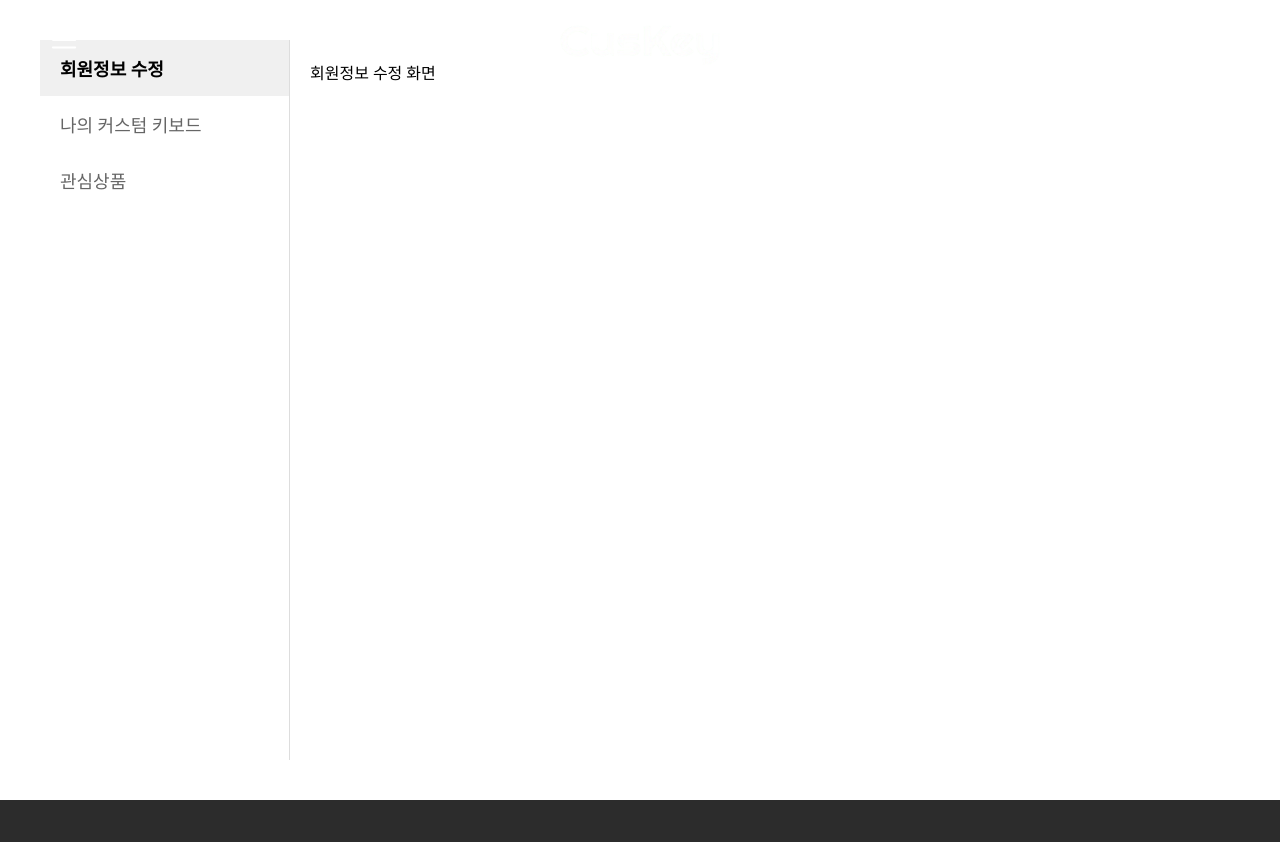
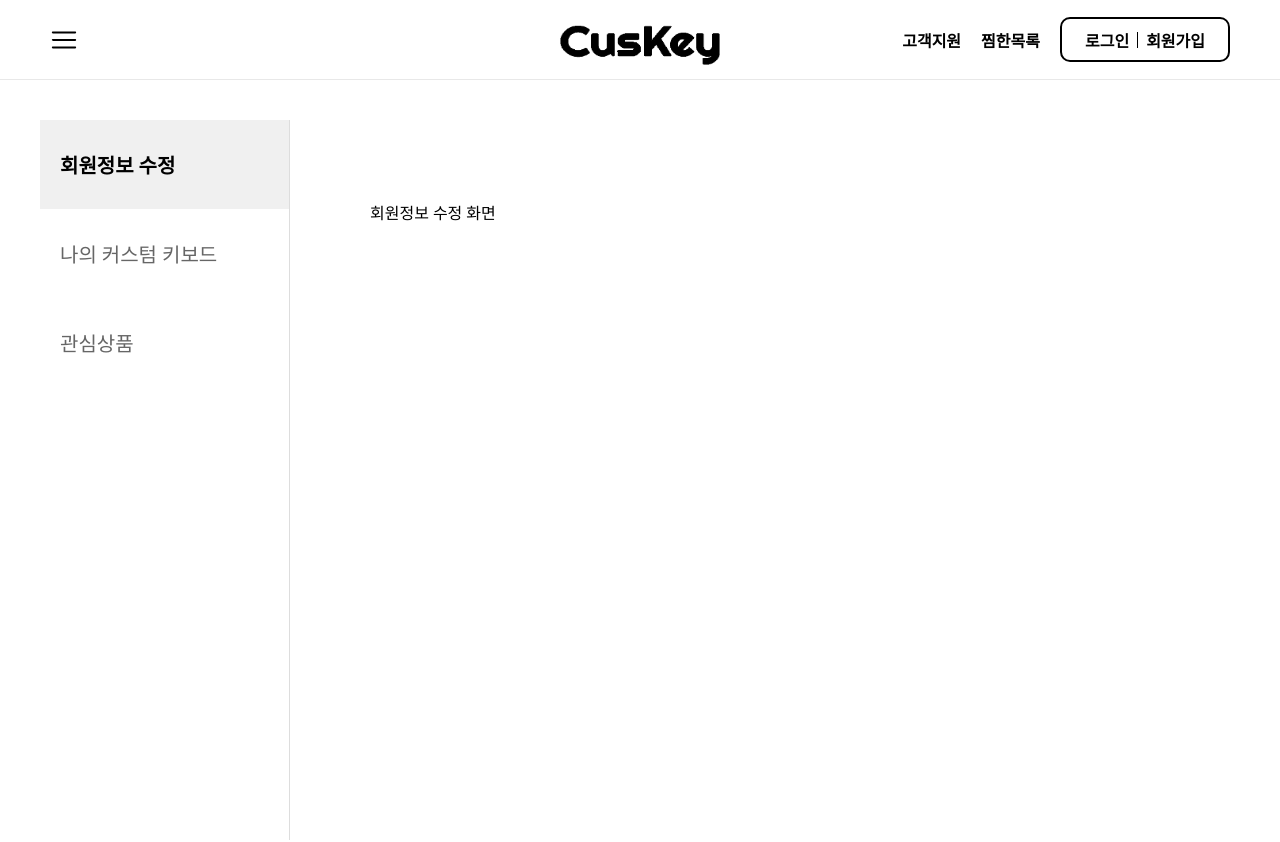
Before and after one commit to jihun8861/Capstone2, a React (Vite) app: page /mypage in a window 1280 px wide. Shown: the top 842 px of the page. Built offline with nearby package versions, Linux system fonts and the light colour scheme.

Commit message:
250308 (1)

```diff
--- a/src/layouts/Header.jsx
+++ b/src/layouts/Header.jsx
@@ -79,8 +79,7 @@ const LoginFrame = styled.div`
   font-weight: bold;
 
   span {
-    background-color: ${(props) =>
-      props.scrolled ? "black" : "white"};
+    background-color: ${(props) => (props.scrolled ? "black" : "white")};
     height: 16px;
     width: 1px;
     margin: 5px 8px;
@@ -102,7 +101,7 @@ export const Header = () => {
   const [isLogIn, setIsLogIn] = useState(!!localStorage.getItem("token"));
   const [showModal, setShowModal] = useState(false);
 
-  const fixedPages = ["/signin", "/custompage"];
+  const fixedPages = ["/signin", "/custompage", "/signup", "/mypage"];
 
   const isFixedPage = (pathname) => {
     return fixedPages.includes(pathname);
--- a/src/pages/login/SignIn.jsx
+++ b/src/pages/login/SignIn.jsx
@@ -2,7 +2,6 @@ import { useState } from "react";
 import { useNavigate } from "react-router-dom";
 import styled from "styled-components";
 import axios from "axios";
-
 
 const Container = styled.div`
   display: flex;
@@ -23,7 +22,7 @@ const FormWrapper = styled.div`
   flex-direction: column;
   align-items: center;
   width: 450px;
-  margin-top: -300px;
+  margin-top: 0px;
 `;
 
 const Title = styled.h2`
--- a/src/pages/login/SignUp.jsx
+++ b/src/pages/login/SignUp.jsx
@@ -16,7 +16,7 @@ const TitleText = styled.h2`
   text-align: center;
   margin-bottom: 100px;
   font-size: 36px;
-  margin-top: -150px;
+  margin-top: 0px;
 `;
 
 const Form = styled.div`
--- a/src/pages/main/MyPage.jsx
+++ b/src/pages/main/MyPage.jsx
@@ -1,12 +1,14 @@
-import React, { useState } from "react";
+import React, { useEffect } from "react";
+import { useLocation, useNavigate } from "react-router-dom";
 import styled from "styled-components";
 
 const Container = styled.div`
   display: flex;
   width: 100%;
-  min-height: 100vh;
+  height: 100vh;
   padding: 40px;
   box-sizing: border-box;
+  margin-top: 80px;
 `;
 
 const Sidebar = styled.div`
@@ -14,16 +16,13 @@ const Sidebar = styled.div`
   border-right: 1px solid #ddd;
 `;
 
-const MenuItem = styled.div.attrs((props) => ({
-  "data-active": props.isActive ? "true" : "false",
-}))`
-  padding: 15px 20px;
+const MenuItem = styled.div`
+  padding: 30px 20px;
   cursor: pointer;
-  font-size: 18px;
-  font-weight: ${(props) => (props.isActive ? "bold" : "normal")};
-  color: ${(props) => (props.isActive ? "#000" : "#666")};
-  background: ${(props) => (props.isActive ? "#f0f0f0" : "transparent")};
-
+  font-size: 20px;
+  font-weight: ${(props) => (props.$isActive ? "bold" : "normal")};
+  color: ${(props) => (props.$isActive ? "#000" : "#666")};
+  background: ${(props) => (props.$isActive ? "#f0f0f0" : "transparent")};
   &:hover {
     background: #f5f5f5;
   }
@@ -31,11 +30,19 @@ const MenuItem = styled.div.attrs((props) => ({
 
 const Content = styled.div`
   flex: 1;
-  padding: 20px;
+  padding: 80px;
 `;
 
 export const MyPage = () => {
-  const [selectedMenu, setSelectedMenu] = useState("회원정보 수정");
+  const navigate = useNavigate();
+  const location = useLocation();
+
+  const queryParams = new URLSearchParams(location.search);
+  const selectedMenu = queryParams.get("menu") || "회원정보 수정";
+
+  const handleMenuClick = (menu) => {
+    navigate(`/mypage?menu=${encodeURIComponent(menu)}`);
+  };
 
   const renderContent = () => {
     switch (selectedMenu) {
@@ -56,8 +63,8 @@ export const MyPage = () => {
         {["회원정보 수정", "나의 커스텀 키보드", "관심상품"].map((menu) => (
           <MenuItem
             key={menu}
-            isActive={selectedMenu === menu}
-            onClick={() => setSelectedMenu(menu)}
+            $isActive={selectedMenu === menu}
+            onClick={() => handleMenuClick(menu)}
           >
             {menu}
           </MenuItem>
```
Also changed, not shown: src/routes/RootRoutes.jsx (+7 -6 lines).
